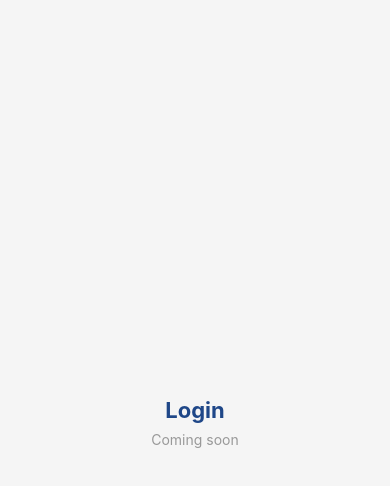
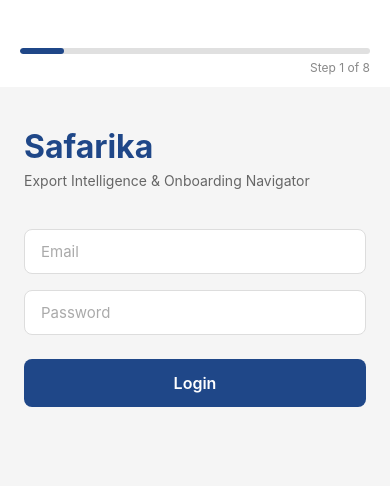
Before and after one commit to gshivarohith/Safarika_SE4, a React Native app in the folder mobile/: screen /Login in a window 390 px wide. Shown: the top 486 px of the page. Built offline with nearby package versions, Linux system fonts and the light colour scheme.

Commit message:
ADD: LoginScreen with email/password form

```diff
--- a/mobile/App.js
+++ b/mobile/App.js
@@ -1,38 +1,16 @@
 import React from 'react';
 import { NavigationContainer } from '@react-navigation/native';
 import { createStackNavigator } from '@react-navigation/stack';
-import { View, Text, StyleSheet } from 'react-native';
+import LoginScreen from './screens/LoginScreen';
 
 const Stack = createStackNavigator();
-
-function PlaceholderScreen({ route }) {
-  return (
-    <View style={styles.container}>
-      <Text style={styles.text}>{route.name}</Text>
-      <Text style={styles.sub}>Coming soon</Text>
-    </View>
-  );
-}
 
 export default function App() {
   return (
     <NavigationContainer>
       <Stack.Navigator screenOptions={{ headerShown: false }}>
-        <Stack.Screen name="Login" component={PlaceholderScreen} />
-        <Stack.Screen name="ProductEntry" component={PlaceholderScreen} />
-        <Stack.Screen name="HSCodeResults" component={PlaceholderScreen} />
-        <Stack.Screen name="MarketIntelligence" component={PlaceholderScreen} />
-        <Stack.Screen name="DestinationPicker" component={PlaceholderScreen} />
-        <Stack.Screen name="ComplianceChecklist" component={PlaceholderScreen} />
-        <Stack.Screen name="DocumentReadiness" component={PlaceholderScreen} />
-        <Stack.Screen name="ExportSummary" component={PlaceholderScreen} />
+        <Stack.Screen name="Login" component={LoginScreen} />
       </Stack.Navigator>
     </NavigationContainer>
   );
 }
-
-const styles = StyleSheet.create({
-  container: { flex: 1, alignItems: 'center', justifyContent: 'center', backgroundColor: '#f5f5f5' },
-  text: { fontSize: 22, fontWeight: 'bold', color: '#1F4788' },
-  sub: { fontSize: 14, color: '#999', marginTop: 8 },
-});
--- /dev/null
+++ b/mobile/screens/LoginScreen.js
@@ -0,0 +1,110 @@
+import React, { useState } from 'react';
+import {
+  View, Text, TextInput, TouchableOpacity,
+  StyleSheet, KeyboardAvoidingView, Platform,
+} from 'react-native';
+import ProgressBar from '../components/ProgressBar';
+
+export default function LoginScreen({ navigation }) {
+  const [email, setEmail] = useState('');
+  const [password, setPassword] = useState('');
+  const [error, setError] = useState('');
+
+  const handleLogin = () => {
+    if (!email.trim() || !password.trim()) {
+      setError('Please enter both email and password.');
+      return;
+    }
+    setError('');
+  };
+
+  return (
+    <KeyboardAvoidingView
+      style={styles.container}
+      behavior={Platform.OS === 'ios' ? 'padding' : undefined}
+    >
+      <ProgressBar step={1} total={8} />
+
+      <View style={styles.body}>
+        <Text style={styles.title}>Safarika</Text>
+        <Text style={styles.subtitle}>Export Intelligence & Onboarding Navigator</Text>
+
+        <TextInput
+          style={styles.input}
+          placeholder="Email"
+          placeholderTextColor="#aaa"
+          keyboardType="email-address"
+          autoCapitalize="none"
+          value={email}
+          onChangeText={setEmail}
+        />
+
+        <TextInput
+          style={styles.input}
+          placeholder="Password"
+          placeholderTextColor="#aaa"
+          secureTextEntry
+          value={password}
+          onChangeText={setPassword}
+        />
+
+        {error ? <Text style={styles.error}>{error}</Text> : null}
+
+        <TouchableOpacity style={styles.button} onPress={handleLogin}>
+          <Text style={styles.buttonText}>Login</Text>
+        </TouchableOpacity>
+      </View>
+    </KeyboardAvoidingView>
+  );
+}
+
+const styles = StyleSheet.create({
+  container: {
+    flex: 1,
+    backgroundColor: '#f5f5f5',
+  },
+  body: {
+    flex: 1,
+    paddingHorizontal: 24,
+    paddingTop: 40,
+  },
+  title: {
+    fontSize: 32,
+    fontWeight: 'bold',
+    color: '#1F4788',
+    marginBottom: 6,
+  },
+  subtitle: {
+    fontSize: 14,
+    color: '#666',
+    marginBottom: 40,
+  },
+  input: {
+    backgroundColor: '#fff',
+    borderWidth: 1,
+    borderColor: '#ddd',
+    borderRadius: 8,
+    paddingHorizontal: 16,
+    paddingVertical: 12,
+    fontSize: 15,
+    color: '#333',
+    marginBottom: 16,
+  },
+  error: {
+    color: '#d32f2f',
+    fontSize: 13,
+    marginBottom: 12,
+  },
+  button: {
+    backgroundColor: '#1F4788',
+    borderRadius: 8,
+    paddingVertical: 14,
+    alignItems: 'center',
+    marginTop: 8,
+  },
+  buttonText: {
+    color: '#fff',
+    fontSize: 16,
+    fontWeight: '600',
+  },
+});
```
